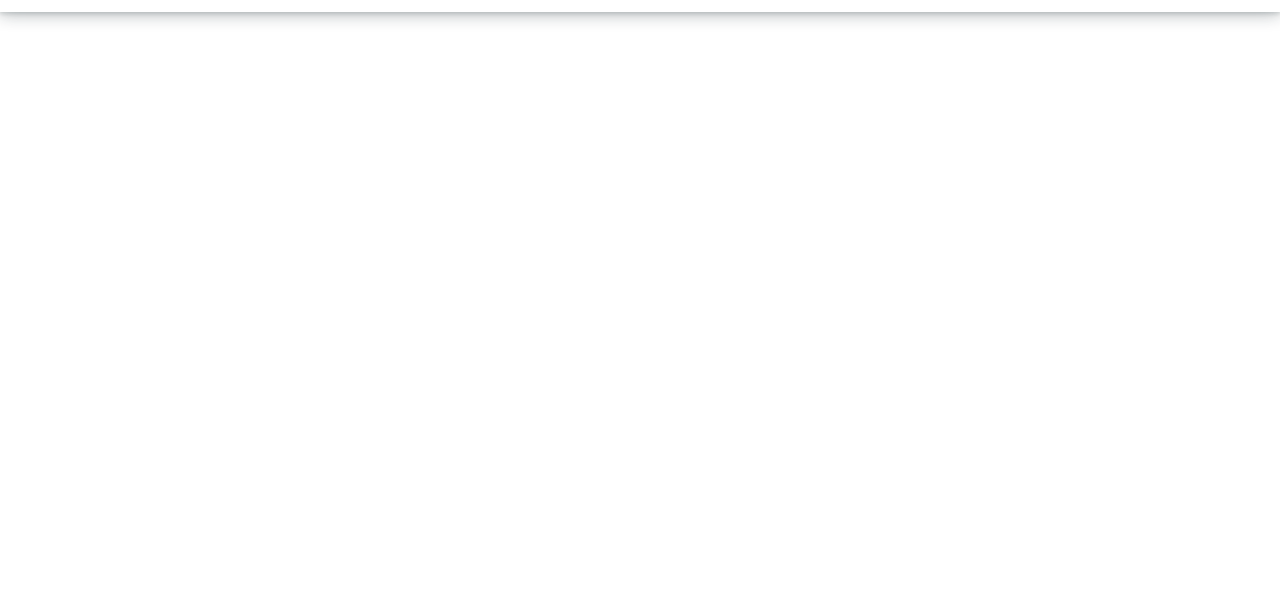
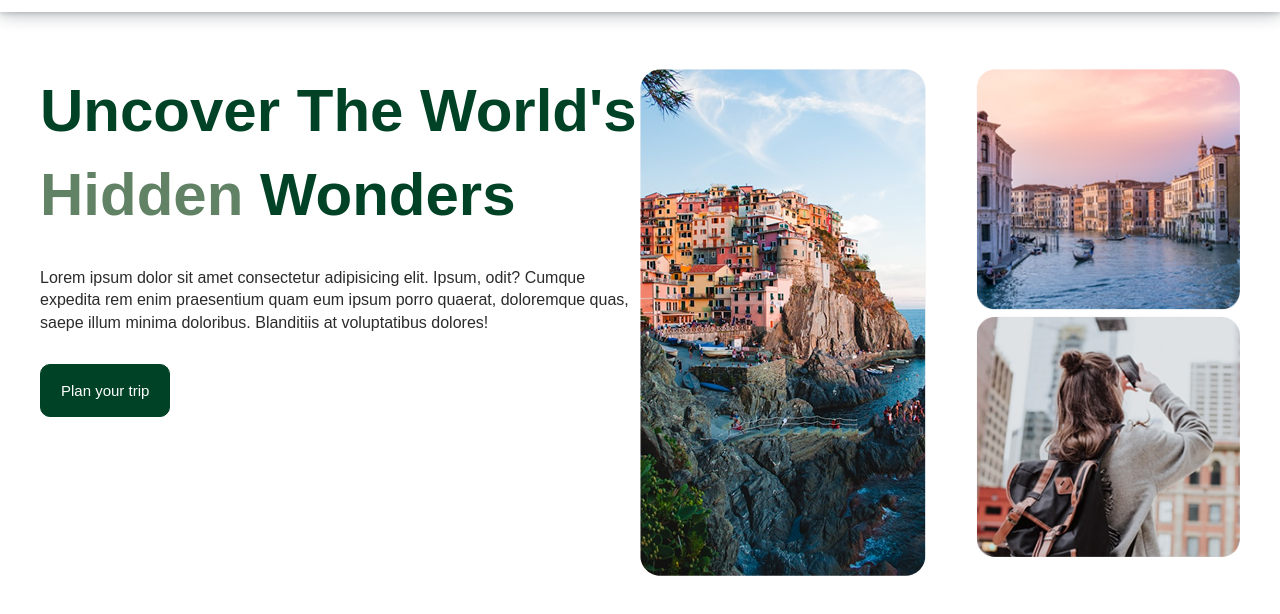
Before and after one commit to JohnLloydTolentino/Basic-BeyondBorders, a plain HTML site: page index.html in a window 1280 px wide. Shown: the part 76-690 px from the top of the page. Drawn offline with Linux system fonts and the light colour scheme.

Commit message:
banner 40%

```diff
--- a/index.html
+++ b/index.html
@@ -29,6 +29,27 @@
              </div>
     </div>
   </header>
+<section class="banner">
+    <div class="container">
+        <div class="banner_wrapper">
+            <div class="banner_text">
+                <h1>Uncover The World's <span>Hidden</span> Wonders</h1>
+                <p>Lorem ipsum dolor sit amet consectetur adipisicing elit. Ipsum, odit? Cumque expedita rem enim praesentium quam eum ipsum porro quaerat, doloremque quas,      saepe illum minima doloribus. Blanditiis at voluptatibus dolores!
+              </p>
+              <a href="" class="btn bg-primary">Plan your trip</a>
+            </div>
+
+
+        <div class="banner_img">
+                 <img src="/img/banner1.png" alt="" />
+
+            <div class="images">
+                 <img src="/img/banner2.png" alt="">
+             <img src="/img/banner3.png" alt="">
+        </div>
+        </div>
+    </div>
+</section>
   </header>
   <script src="/script.js"></script>
 </body>
--- a/style.css
+++ b/style.css
@@ -206,7 +206,42 @@ font-weight: 600;
   display: block;
  }
 }
-
+/* BANNER */
+.banner {
+padding-top: 13rem;
+padding-bottom: 5rem;
+background: var(--light);
+}
+.banner .banner_wrapper {
+  display: grid;
+  grid-template-columns:1fr 1fr;
+  grid-grap: 10rem;
+  allign-grap: center;
+}
+.banner .banner_img {
+  display: flex;
+  gap: 5rem;
+}
+.banner .banner_text h1{
+  font-size: 6rem;
+  font-weight: 800;
+  color: var(--primary);
+}
+.banner .banner_text h1 span {
+  color: var(--accent);
+}
+.banner .banner_text p{
+  margin: 3rem 0;
+}
+.banner .banner_text{
+  position: relative;
+}
+.banner .banner_text::after{
+  content: url("img/airplane.png")
+  position: absolute;
+  bottom: -8rem;
+  right: 0rem;
+}
 /* REPEATABLE PATTERN */
 :root{
     --primary: #004225;
```
